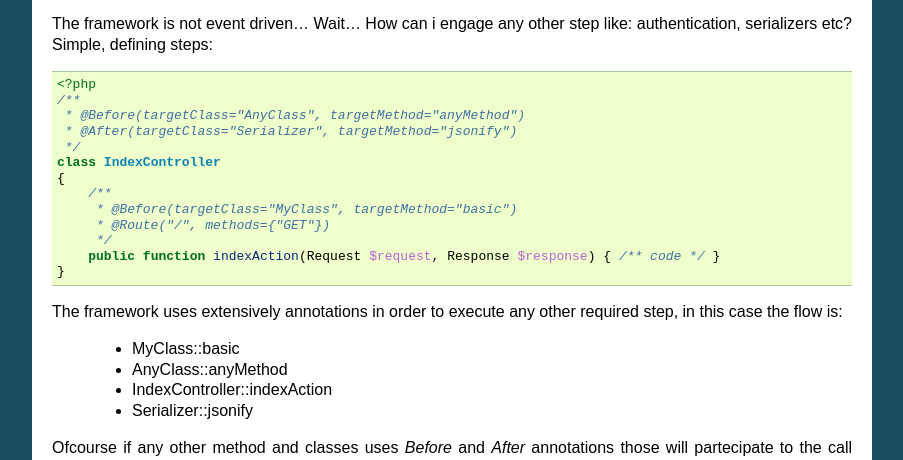
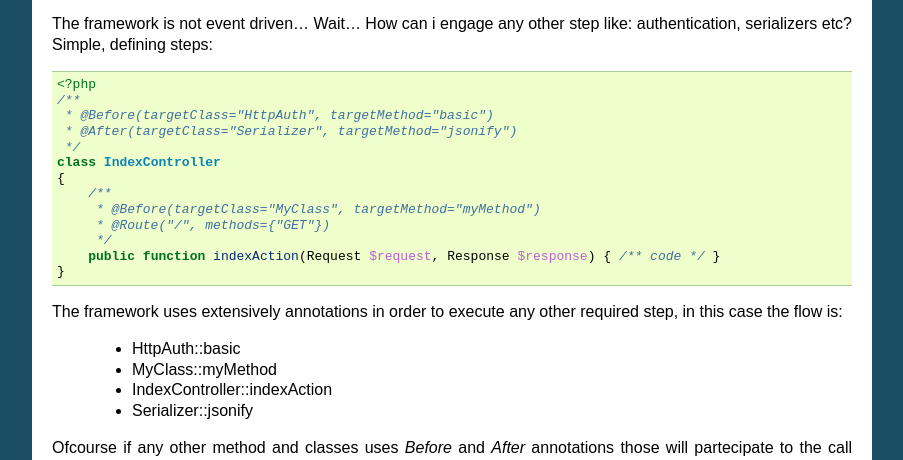
Before and after one commit to mary-shelley/frankie, a Sphinx documentation site: the page built from docs/index.rst, in a window 1280 px wide and 900 px high, scrolled down 394 px. Shown: the part 152-612 px from the top of the window, without its empty margins (198-1101 px from the left). Built offline with Sphinx 7.4.7, drawn with Linux system fonts in a browser that asks for light colours.

Commit message:
Fixes docs

```diff
--- a/docs/index.rst
+++ b/docs/index.rst
@@ -44,13 +44,13 @@ like: authentication, serializers etc? Simple, defining steps:
 
     <?php
     /**
-     * @Before(targetClass="AnyClass", targetMethod="anyMethod")
+     * @Before(targetClass="HttpAuth", targetMethod="basic")
      * @After(targetClass="Serializer", targetMethod="jsonify")
      */
     class IndexController
     {
         /**
-         * @Before(targetClass="MyClass", targetMethod="basic")
+         * @Before(targetClass="MyClass", targetMethod="myMethod")
          * @Route("/", methods={"GET"})
          */
         public function indexAction(Request $request, Response $response) { /** code */ }
@@ -59,8 +59,8 @@ like: authentication, serializers etc? Simple, defining steps:
 The framework uses extensively annotations in order to execute any other
 required step, in this case the flow is:
 
- * MyClass::basic
- * AnyClass::anyMethod
+ * HttpAuth::basic
+ * MyClass::myMethod
  * IndexController::indexAction
  * Serializer::jsonify
 
```
Also changed, not shown: docs/steps.rst (+16 -14 lines).
